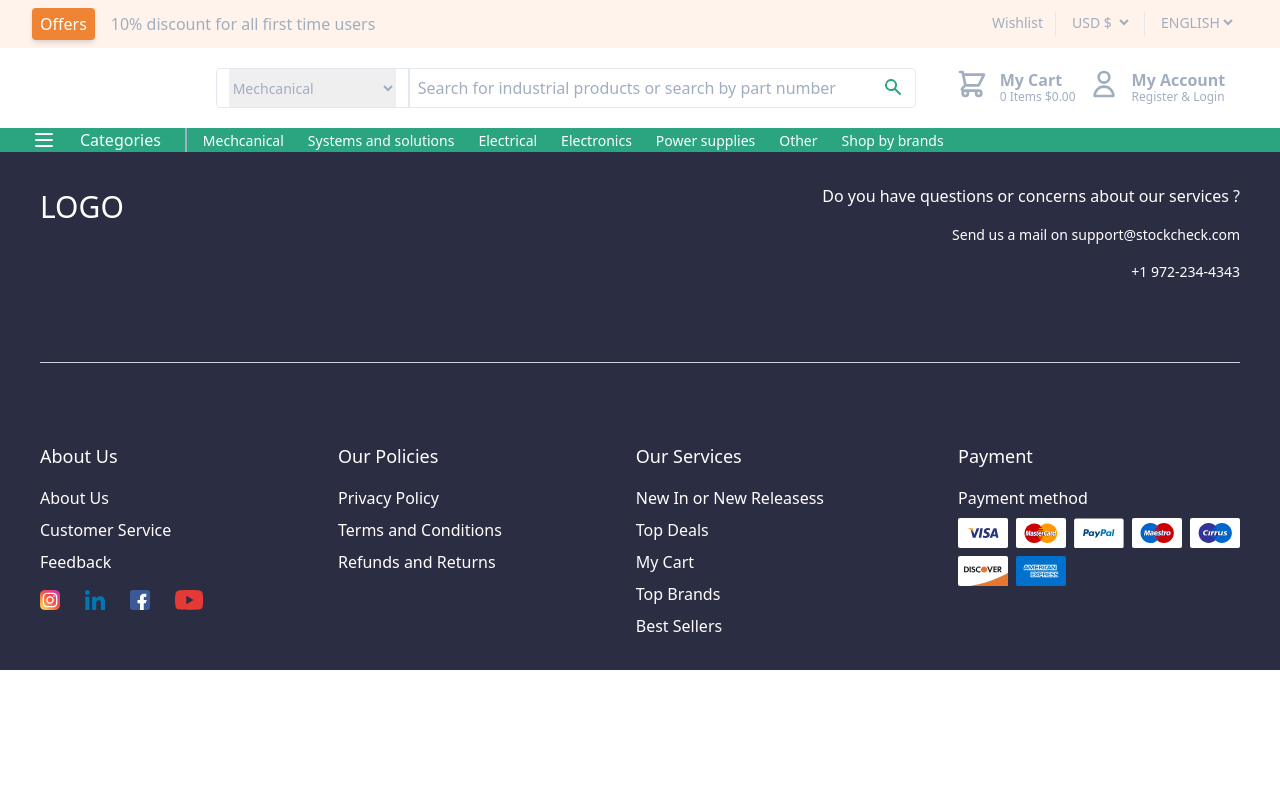
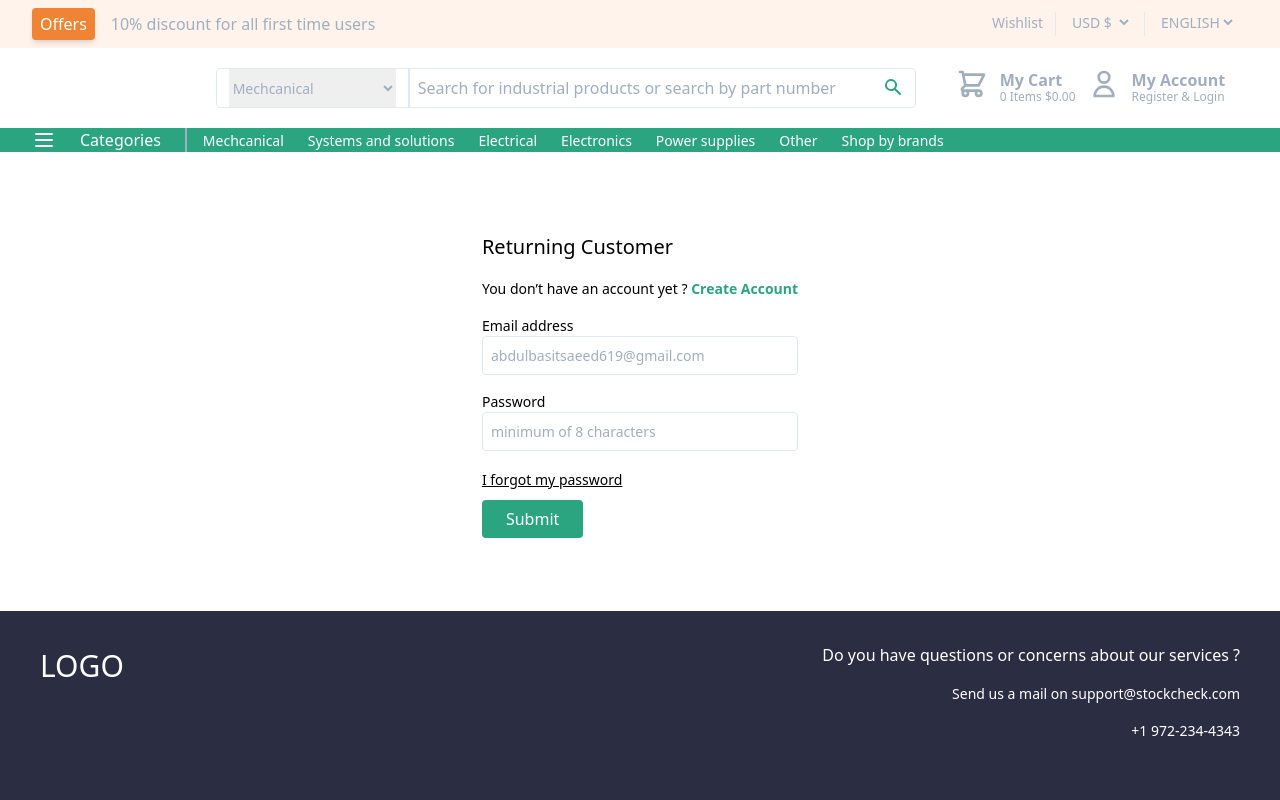
Before and after one commit to AbdulbasitSaid/greaneagle, a Nuxt app: page /login in a window 1280 px wide. Shown: the top 800 px of the page. Built offline with nearby package versions, Linux system fonts and the light colour scheme.

Commit message:
login completed

```diff
--- a/pages/login.vue
+++ b/pages/login.vue
@@ -0,0 +1,67 @@
+<template>
+  <div>
+    <div class="flex justify-center items-center py-20">
+      <div class="flex-col w-80">
+        <product-list-title>Returning Customer</product-list-title>
+        <!-- form -->
+        <div class="space-y-4">
+          <div class="text-sm font-thin">
+            You don’t have an account yet ?
+            <nuxt-link to="register" class="text-primary font-bold">
+              Create Account</nuxt-link
+            >
+          </div>
+          <!-- email adderess -->
+          <div class="text-sm font-thin">
+            <div class="flex flex-col">
+              Email address
+              <input
+                type="text"
+                name=""
+                id=""
+                class="border p-2 rounded w-full block"
+                placeholder="abdulbasitsaeed619@gmail.com"
+              />
+            </div>
+          </div>
+          <!-- end -->
+
+          <!-- Password -->
+          <div class="text-sm font-thin">
+            <div class="flex flex-col">
+              Password
+              <input
+                type="text"
+                name=""
+                id=""
+                class="border p-2 rounded w-full block"
+                placeholder="minimum of 8 characters"
+              />
+            </div>
+          </div>
+          <!-- end -->
+          <div>
+            <nuxt-link to="reset_password" class="underline text-sm font-thin">
+              I forgot my password
+            </nuxt-link>
+          </div>
+          <div>
+            <nuxt-link
+              to="account_success"
+              class="bg-primary py-2 px-6 rounded text-white"
+              >Submit</nuxt-link
+            >
+          </div>
+        </div>
+        <!-- end form -->
+      </div>
+    </div>
+  </div>
+</template>
+
+<script>
+export default {};
+</script>
+
+<style lang="scss" scoped>
+</style>
```
